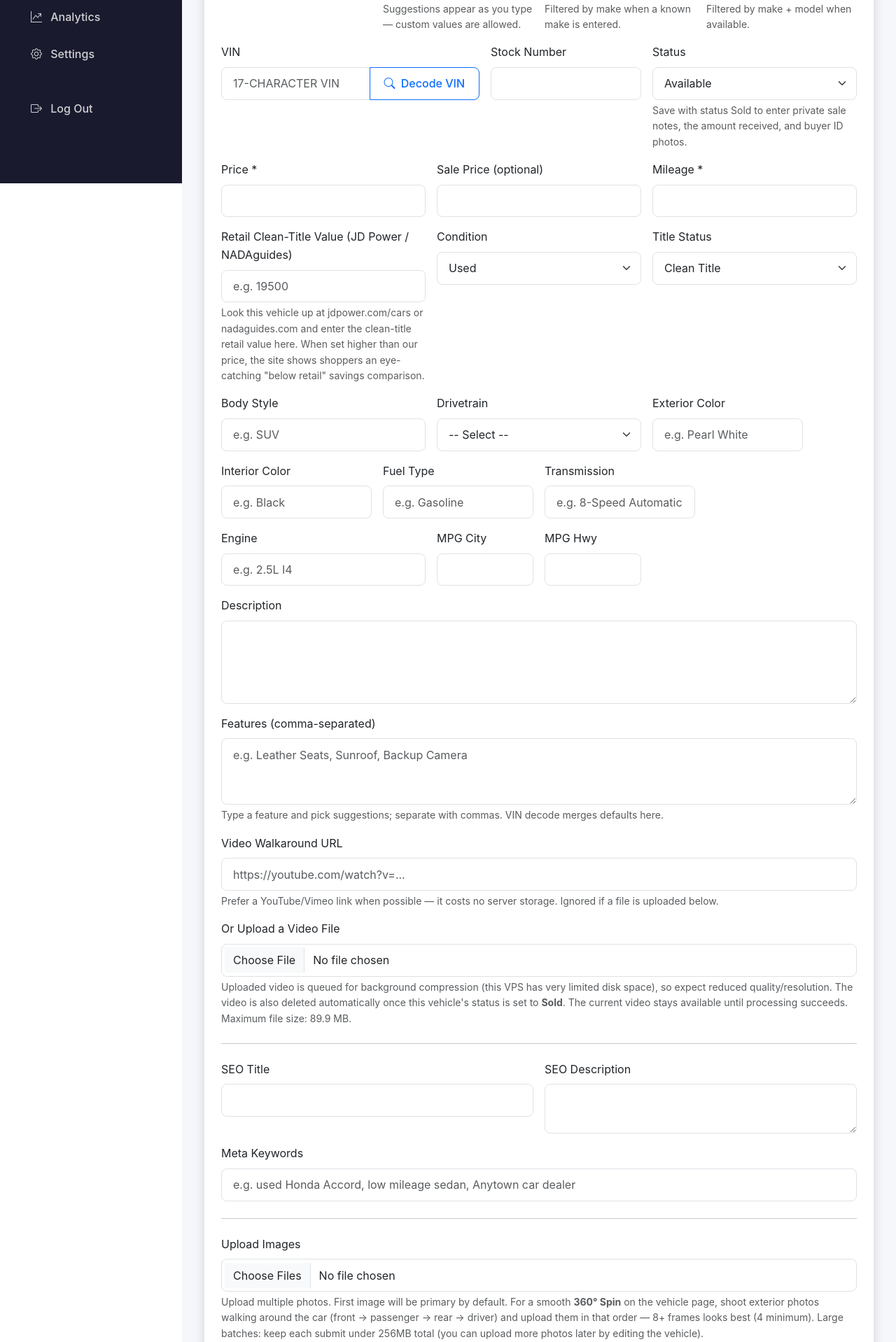
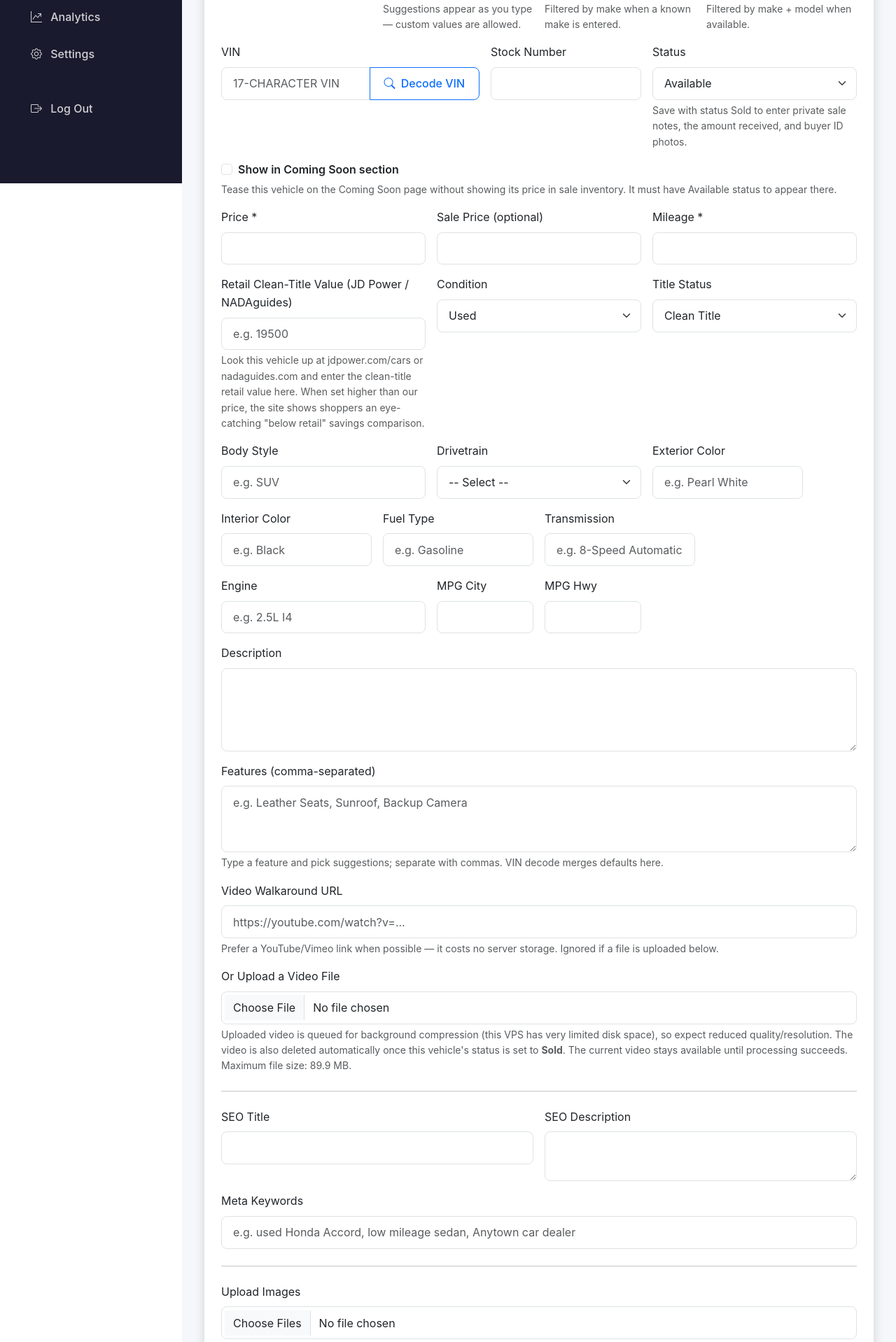
Before and after one commit to cmarshall108/marshallauto-website, a Flask app: page /admin/vehicles/new in a window 1280 px wide. Shown: the part 538-2456 px from the top of the page at 70% size. Run offline with Flask 3, Linux system fonts and the light colour scheme; a user stored in the database is signed in; data that the repository does not hold is empty; some libraries are stand-ins or nearby versions.

Commit message:
Add coming soon vehicle showcase and admin controls
Co-authored-by: Copilot <223556219+Copilot@users.noreply.github.com>

```diff
--- a/app/forms.py
+++ b/app/forms.py
@@ -78,6 +78,7 @@ class VehicleForm(FlaskForm):
         ('pending', 'Pending'),
         ('sold', 'Sold'),
     ])
+    is_coming_soon = BooleanField('Show in Coming Soon section')
 
     body_style = StringField('Body Style', validators=[Optional(), Length(max=64)])
     exterior_color = StringField('Exterior Color', validators=[Optional(), Length(max=64)])
--- a/app/models.py
+++ b/app/models.py
@@ -107,6 +107,7 @@ class Vehicle(db.Model):
     condition = db.Column(db.String(20), default='used', nullable=False)  # used, certified, rebuilt
     title_status = db.Column(db.String(20), default='clean', nullable=False, index=True)  # clean, rebuilt, salvage
     status = db.Column(db.String(20), default='available', nullable=False, index=True)  # available, sold, pending
+    is_coming_soon = db.Column(db.Boolean, default=False, nullable=False, index=True)
     # Set automatically the first time status transitions to 'sold' — powers days-on-lot / sell-through stats
     sold_at = db.Column(db.DateTime, nullable=True, index=True)
     sold_price = db.Column(db.Numeric(10, 2), nullable=True)
--- a/app/routes.py
+++ b/app/routes.py
@@ -64,7 +64,7 @@ def _service_area_map():
 def _available_makes():
     return [
         m[0] for m in db.session.query(Vehicle.make)
-        .filter_by(status='available')
+        .filter_by(status='available', is_coming_soon=False)
         .distinct()
         .order_by(Vehicle.make)
         .all()
@@ -74,7 +74,7 @@ def _available_makes():
 def _available_body_styles():
     return [
         b[0] for b in db.session.query(Vehicle.body_style)
-        .filter_by(status='available')
+        .filter_by(status='available', is_coming_soon=False)
         .distinct()
         .order_by(Vehicle.body_style)
         .all()
@@ -87,7 +87,17 @@ def _vehicle_list_query():
     return (
         Vehicle.query
         .options(selectinload(Vehicle.images))
-        .filter_by(status='available')
+        .filter_by(status='available', is_coming_soon=False)
+    )
+
+
+def _coming_soon_query():
+    """Public teaser vehicles; these are not yet part of sale inventory."""
+    return (
+        Vehicle.query
+        .options(selectinload(Vehicle.images))
+        .filter_by(status='available', is_coming_soon=True)
+        .order_by(Vehicle.created_at.desc())
     )
 
 
@@ -411,7 +421,7 @@ def index():
     makes = _available_makes()
     models = [
         m[0] for m in db.session.query(Vehicle.model)
-        .filter_by(status='available')
+        .filter_by(status='available', is_coming_soon=False)
         .distinct()
         .order_by(Vehicle.model)
         .all()
@@ -473,6 +483,28 @@ def index():
         page_type='home',
         areas=areas,
         home_faqs=home_faqs,
+        coming_soon=_coming_soon_query().limit(3).all(),
+    )
+
+
+@main.route('/coming-soon')
+def coming_soon():
+    vehicles = _coming_soon_query().all()
+    breadcrumbs = structured_data_breadcrumb([
+        ("Home", current_app.config['SITE_URL']),
+        ("Coming Soon", url_for('main.coming_soon', _external=True)),
+    ])
+    return render_template(
+        'coming_soon.html',
+        vehicles=vehicles,
+        breadcrumbs=breadcrumbs,
+        meta_title=f"Coming Soon Vehicles | {current_app.config['BUSINESS_NAME']}",
+        meta_description=(
+            f"Get an early look at vehicles coming soon to {current_app.config['BUSINESS_NAME']} "
+            f"in {current_app.config['BUSINESS_CITY']}, {current_app.config['BUSINESS_STATE']}. "
+            "Contact us to be among the first to know when they are ready."
+        ),
+        page_type='coming_soon',
     )
 
 
@@ -807,6 +839,8 @@ def vehicle_detail(slug):
         .filter_by(slug=slug)
         .first_or_404()
     )
+    if vehicle.is_coming_soon and vehicle.status == 'available':
+        abort(404)
     robots = 'index, follow'
     if vehicle.status != 'available':
         flash('This vehicle is no longer available.', 'info')
@@ -936,7 +970,7 @@ def api_vehicles_summary():
     vehicles = (
         Vehicle.query
         .options(selectinload(Vehicle.images))
-        .filter(Vehicle.slug.in_(slugs))
+        .filter(Vehicle.slug.in_(slugs), Vehicle.is_coming_soon.is_(False))
         .all()
     )
     by_slug = {v.slug: v for v in vehicles}
@@ -1075,6 +1109,18 @@ def _create_lead_from_form(form, source='contact'):
 @main.route('/contact', methods=['GET', 'POST'])
 def contact():
     form = ContactForm()
+    if request.method == 'GET':
+        vehicle_id = request.args.get('vehicle_id', type=int)
+        if vehicle_id:
+            vehicle = Vehicle.query.filter_by(
+                id=vehicle_id, status='available', is_coming_soon=True,
+            ).first()
+            if vehicle:
+                form.vehicle_id.data = str(vehicle.id)
+                form.message.data = (
+                    f"I'm interested in the upcoming {vehicle.title}. "
+                    "Please let me know when it's available."
+                )
     if form.validate_on_submit():
         if rate_limit_exceeded(
             f"contact:{client_ip()}",
@@ -1351,7 +1397,10 @@ def carfax_download(report_id):
     vehicle = db.session.get(Vehicle, report.vehicle_id)
     if not vehicle:
         abort(404)
-    if vehicle.status != 'available' and not getattr(current_user, 'is_authenticated', False):
+    if (
+        (vehicle.status != 'available' or vehicle.is_coming_soon)
+        and not getattr(current_user, 'is_authenticated', False)
+    ):
         abort(404)
     # Basic path traversal guard
     filename = os.path.basename(report.filename)
@@ -1365,7 +1414,7 @@ def vehicle_feed():
     vehicles = (
         Vehicle.query
         .options(selectinload(Vehicle.images))
-        .filter_by(status='available')
+        .filter_by(status='available', is_coming_soon=False)
         .order_by(Vehicle.created_at.desc())
         .all()
     )
@@ -1390,8 +1439,18 @@ def sitemap():
             default=None,
         )
     inventory_lastmod = latest_vehicle_mod.isoformat() + 'Z' if latest_vehicle_mod else None
-    available_vehicles = [vehicle for vehicle in vehicles if vehicle.status == 'available']
-    archived_vehicles = [vehicle for vehicle in vehicles if vehicle.status != 'available']
+    coming_soon_vehicles = [
+        vehicle for vehicle in vehicles
+        if vehicle.status == 'available' and vehicle.is_coming_soon
+    ]
+    available_vehicles = [
+        vehicle for vehicle in vehicles
+        if vehicle.status == 'available' and not vehicle.is_coming_soon
+    ]
+    archived_vehicles = [
+        vehicle for vehicle in vehicles
+        if vehicle.status != 'available' and not vehicle.is_coming_soon
+    ]
     pages = [
         {'loc': url_for('main.index', _external=True), 'priority': '1.00', 'changefreq': 'daily'},
         {'loc': url_for('main.about', _external=True), 'priority': '0.70', 'changefreq': 'monthly'},
@@ -1403,6 +1462,8 @@ def sitemap():
     ]
     if available_vehicles:
         pages.append({'loc': url_for('main.inventory', _external=True), 'priority': '0.90', 'changefreq': 'daily', 'lastmod': inventory_lastmod})
+    if coming_soon_vehicles:
+        pages.append({'loc': url_for('main.coming_soon', _external=True), 'priority': '0.70', 'changefreq': 'daily', 'lastmod': inventory_lastmod})
     if archived_vehicles:
         pages.append({'loc': url_for('main.vehicle_archive', _external=True), 'priority': '0.50', 'changefreq': 'weekly', 'lastmod': inventory_lastmod})
 
@@ -1436,6 +1497,8 @@ def sitemap():
             })
 
     for vehicle in vehicles:
+        if vehicle.is_coming_soon and vehicle.status == 'available':
+            continue
         images = vehicle.ordered_images()[:5]
         pages.append({
             'loc': url_for('main.vehicle_detail', slug=vehicle.slug, _external=True),
--- a/app/static/css/main.css
+++ b/app/static/css/main.css
@@ -179,6 +179,26 @@ a:hover {
 .vehicle-card:hover {
     transform: translateY(-5px);
     box-shadow: 0 15px 40px rgba(0, 0, 0, 0.12);
+}
+
+.coming-soon-card {
+    height: 100%;
+    overflow: hidden;
+    border-radius: var(--border-radius);
+    background: #fff;
+    box-shadow: var(--box-shadow);
+}
+
+.coming-soon-card img {
+    width: 100%;
+    aspect-ratio: 3 / 2;
+    object-fit: cover;
+}
+
+.coming-soon-card .coming-soon-badge {
+    position: absolute;
+    top: 1rem;
+    left: 1rem;
 }
 
 /* Favorite / compare controls */
--- a/app/templates/admin/vehicle_form.html
+++ b/app/templates/admin/vehicle_form.html
@@ -101,6 +101,13 @@
             <label class="form-label" for="status">Status</label>
             {{ form.status(class="form-select", id="status") }}
             <div class="form-text">Save with status Sold to enter private sale notes, the amount received, and buyer ID photos.</div>
+        </div>
+        <div class="col-12">
+            <div class="form-check">
+                {{ form.is_coming_soon(class="form-check-input", id="is_coming_soon") }}
+                <label class="form-check-label fw-semibold" for="is_coming_soon">{{ form.is_coming_soon.label.text }}</label>
+            </div>
+            <div class="form-text">Tease this vehicle on the Coming Soon page without showing its price in sale inventory. It must have Available status to appear there.</div>
         </div>
         {% if vehicle and vehicle.status == 'sold' %}
         <div class="col-12">
--- a/app/templates/base.html
+++ b/app/templates/base.html
@@ -217,6 +217,7 @@
                 <ul class="navbar-nav ms-auto align-items-lg-center">
                     <li class="nav-item"><a class="nav-link" href="{{ url_for('main.index') }}">Home</a></li>
                     <li class="nav-item"><a class="nav-link" href="{{ url_for('main.inventory') }}">Inventory</a></li>
+                    <li class="nav-item"><a class="nav-link" href="{{ url_for('main.coming_soon') }}">Coming Soon</a></li>
                     <li class="nav-item"><a class="nav-link" href="{{ url_for('main.financing') }}">Financing</a></li>
                     <li class="nav-item"><a class="nav-link" href="{{ url_for('main.sell_your_car') }}">Sell Your Car</a></li>
                     <li class="nav-item"><a class="nav-link" href="{{ url_for('main.service_area') }}">Service Area</a></li>
@@ -288,6 +289,7 @@
                     <h5 class="fw-semibold mb-3">Quick Links</h5>
                     <ul class="list-unstyled footer-links">
                         <li><a href="{{ url_for('main.inventory') }}">Inventory</a></li>
+                        <li><a href="{{ url_for('main.coming_soon') }}">Coming Soon</a></li>
                         <li><a href="{{ url_for('main.financing') }}">Financing</a></li>
                         <li><a href="{{ url_for('main.sell_your_car') }}">Sell Your Car</a></li>
                         <li><a href="{{ url_for('main.service_area') }}">Service Area</a></li>
```
Also changed, not shown: app/admin.py (+22 -3 lines), app/templates/_coming_soon_cards.html (added, +24 -0 lines), app/templates/admin/vehicles.html (+6 -2 lines), app/templates/coming_soon.html (added, +34 -0 lines), app/templates/index.html (+16 -0 lines), migrations/versions/f7a8b9c0d1e2_add_coming_soon_vehicles.py (added, +25 -0 lines), tests/test_coming_soon.py (added, +99 -0 lines), README.md.
